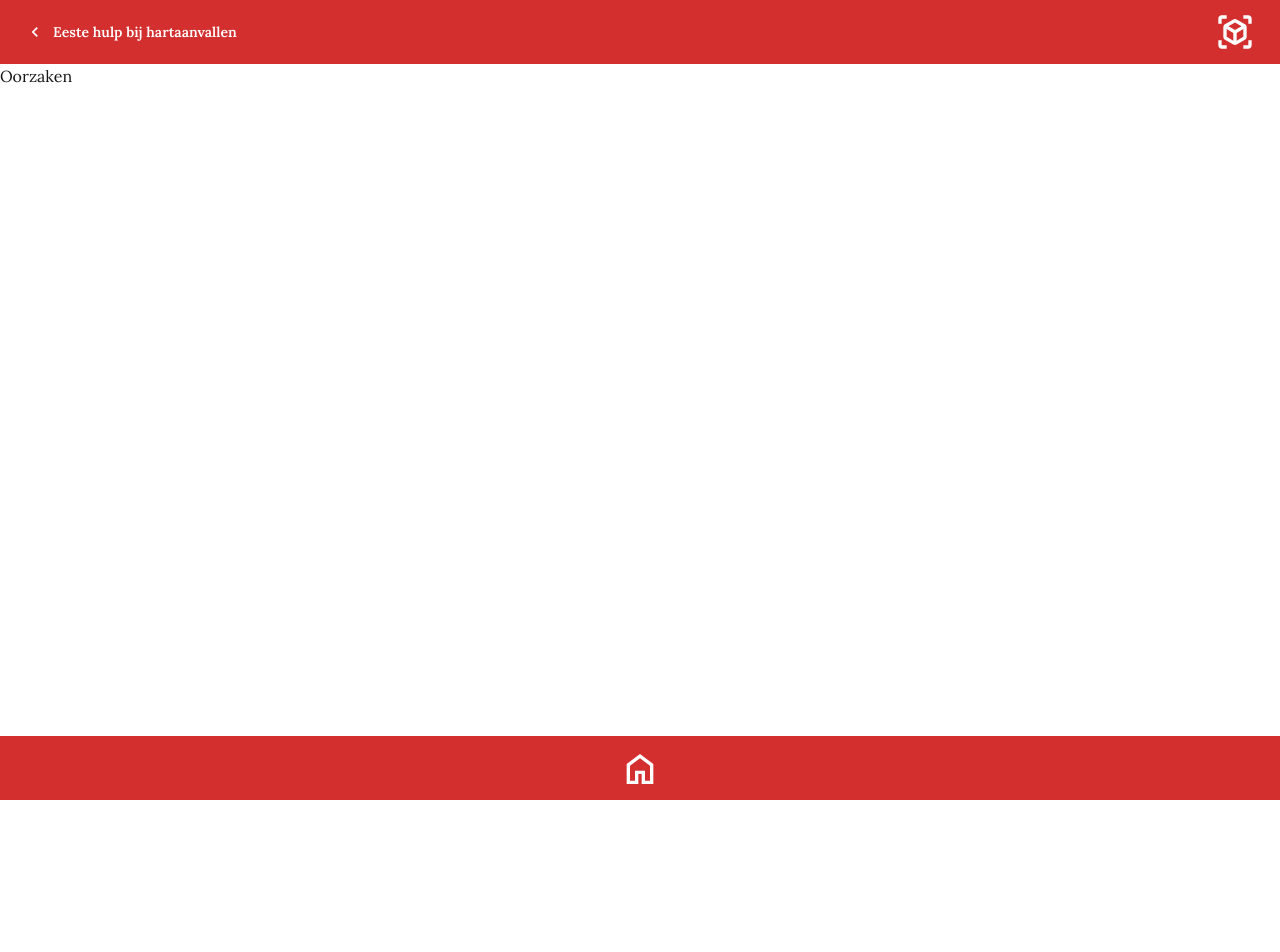
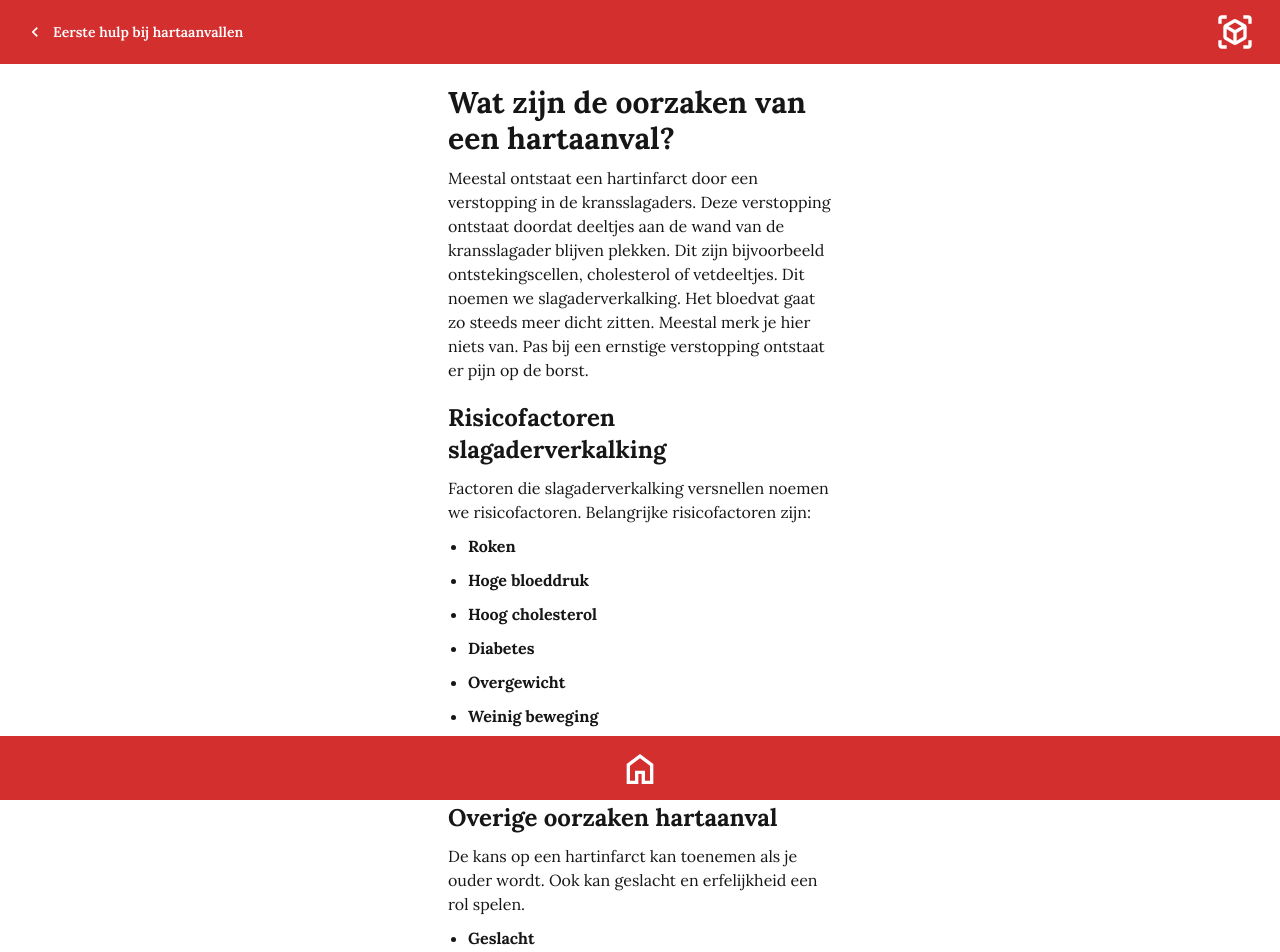
Before and after one commit to IsmailYaman/cp-ar, a Next.js app: page /ehbo/oorzaken in a window 1280 px wide. Shown: the top 952 px of the page. Before the commit the page ends 800 px from the top, so only its background shows below. Built offline with nearby package versions, Linux system fonts and the light colour scheme.

Commit message:
Finished symptomen apge. Now the Eerste hup training is done.

```diff
--- a/app/data/data.tsx
+++ b/app/data/data.tsx
@@ -99,8 +99,7 @@ export const handelingen = [
     },
 ];
 
-export const oorzakenn = [
-    {
+export const oorzaken = {
     id: 1,
     title1: "Wat zijn de oorzaken van een hartaanval?",
     description1: [
@@ -123,10 +122,23 @@ export const oorzakenn = [
     description4: [
         "De kans op een hartinfarct kan toenemen als je ouder wordt. Ook kan geslacht en erfelijkheid een rol spelen.",
     ],
-        description5: [
-            "Geslacht",
-            "Leeftijd",
-            "Erfelijkheid",
+    description5: ["Geslacht", "Leeftijd", "Erfelijkheid"],
+};
+
+export const symptomen = {
+    id: 1,
+    title1: "Wat zijn de symptomen van een hartaanval?",
+    description1: [
+        "een hevige, zware en drukkende pijn midden op de borst die niet over gaat",
+        "een uitstralende pijn naar kaken en armen, vooral naar de linkerarm",
+        "pijn in de schouders of tussen de schouderbladen",
+        "wit wegtrekken",
+        "hevig transpireren",
+        "misselijkheid en braken",
+        "onrust en (doods)angst",
+        "kortademigheid en/of bewustzijnsverlies.",
     ],
-    },
-];
+    description2: [
+        "Een hartinfarct kan ook optreden zonder dat je klachten hebt. Dat noemen we een stil infarct.Het kan leiden tot (levensbedreigende) hartritmestoornissen en tot hartfalen doordat je hart niet meer voldoende pompt.",
+    ],
+};
--- a/app/ehbo/oorzaken/page.tsx
+++ b/app/ehbo/oorzaken/page.tsx
@@ -1,15 +1,46 @@
-import Header from '@/app/components/header'
-import Navbar from '@/app/components/navbar'
-import React from 'react'
+import Header from "@/app/components/header";
+import Navbar from "@/app/components/navbar";
+import { oorzaken } from "@/app/data/data";
+import React from "react";
 
 const Oorzaken = () => {
-  return (
-    <>
-    <Header title="Eeste hulp bij hartaanvallen" />
-    <div>Oorzaken</div>
-    <Navbar />
-</>
-  )
-}
+    const oorzaak = oorzaken;
+    return (
+        <>
+            <Header title="Eerste hulp bij hartaanvallen" />
+            <div className="w-96 mx-auto">
+                <div className="pt-5">
+                    <h1 className="text-3xl">{oorzaak.title1}</h1>
+                    {oorzaak.description1.map((desc, index) => (
+                        <p key={index} className="pt-2.5">{desc}</p>
+                    ))}
+                </div>
+                <div className="pt-5">
+                    <h2 className="text-2xl">{oorzaak.title2}</h2>
+                    {oorzaak.description2.map((desc, index) => (
+                        <p key={index} className="pt-2.5">{desc}</p>
+                    ))}
+                    <ul className="list-disc pl-5 mb-5">
+                        {oorzaak.description3.map((factor, index) => (
+                            <li key={index} className="pt-2.5 font-bold">{factor}</li>
+                        ))}
+                    </ul>
+                </div>
+                <div className="pt-5">
+                    <h2 className="text-2xl">{oorzaak.title4}</h2>
+                    {oorzaak.description4.map((desc, index) => (
+                        <p key={index} className="pt-2.5">{desc}</p>
+                    ))}
+                    <ul className="list-disc pl-5 mb-5">
+                        {oorzaak.description5.map((factor, index) => (
+                            <li key={index} className="pt-2.5 font-bold">{factor}</li>
+                        ))}
+                    </ul>
+                </div>
+            </div>
+            <Navbar />
+        </>
+    );
+};
 
-export default Oorzaken
+export default Oorzaken;
--- a/app/ehbo/symptomen/page.tsx
+++ b/app/ehbo/symptomen/page.tsx
@@ -1,12 +1,27 @@
 import Header from "@/app/components/header";
 import Navbar from "@/app/components/navbar";
+import { symptomen } from "@/app/data/data";
+
 import React from "react";
 
 const Symptomen = () => {
+    const symptoom = symptomen;
     return (
         <>
             <Header title="Eeste hulp bij hartaanvallen" />
-            <div>Symptomen</div>
+            <div className="w-96 mx-auto">
+                <div className="pt-5">
+                    <h2 className="text-2xl">{symptoom.title1}</h2>
+                    <ul className="list-disc pl-5 mb-5">
+                        {symptoom.description1.map((factor, index) => (
+                            <li key={index} className="pt-2.5">
+                                {factor}
+                            </li>
+                        ))}
+                    </ul>
+                    <p className="pt-2.5">{symptoom.description2}</p>
+                </div>
+            </div>
             <Navbar />
         </>
     );
```
Lines whose indentation alone changed are shown as unchanged.
